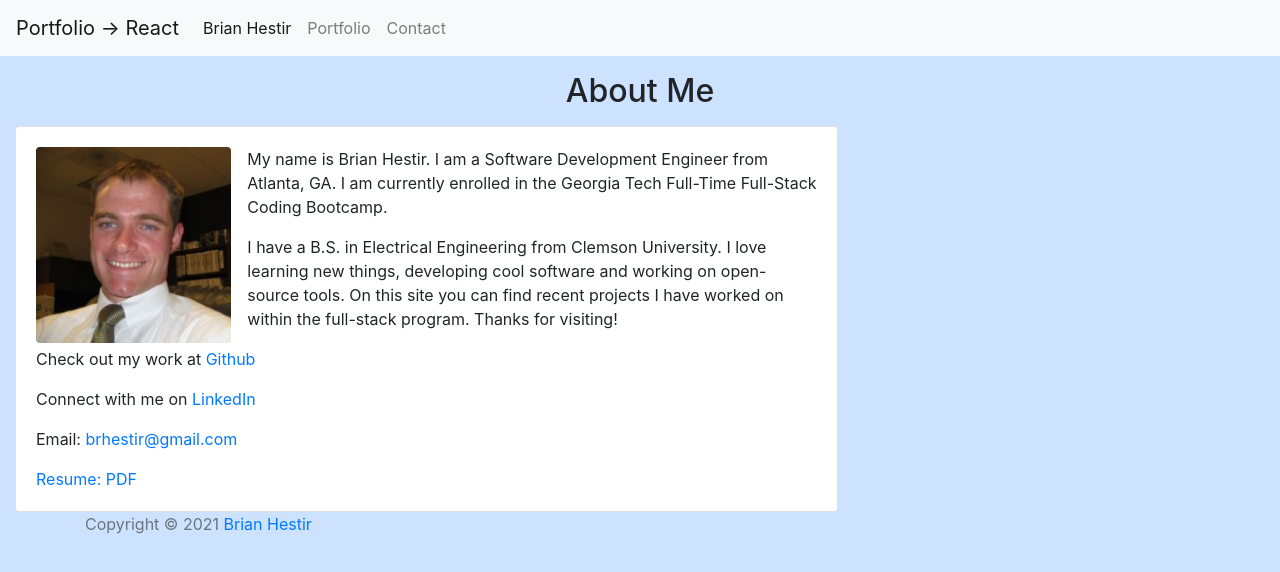
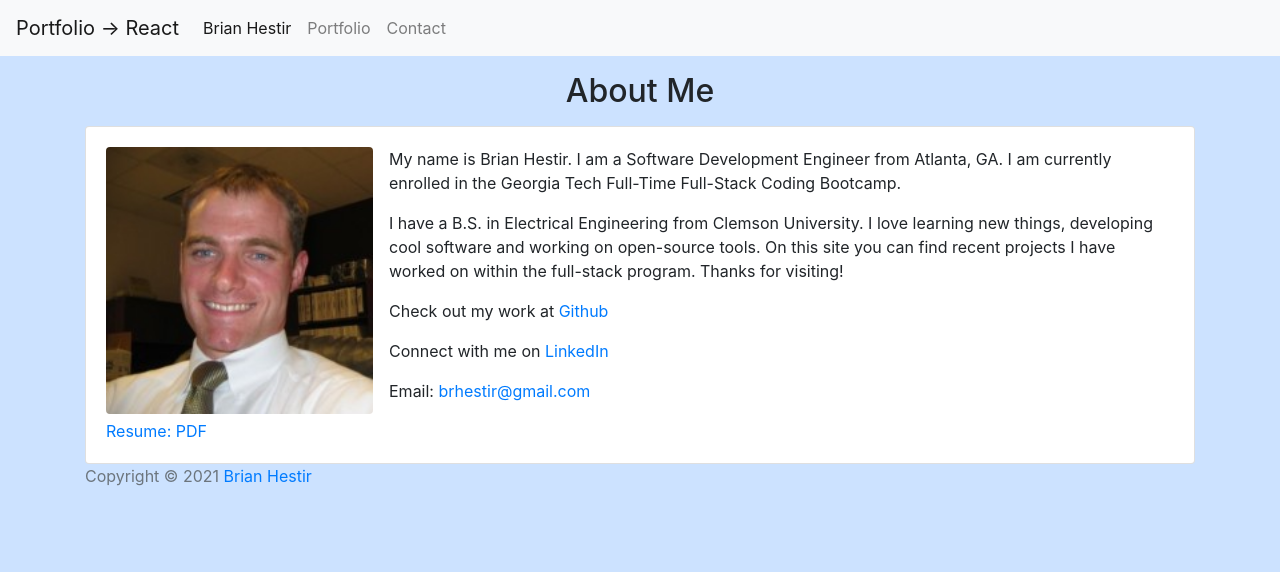
Before and after one commit to brhestir/react-portfolio, a React (Create React App) app: page /#/aboutme in a window 1280 px wide. Shown: the top 572 px of the page. Built offline with nearby package versions, Linux system fonts and the light colour scheme.

Commit message:
Centering oneself

```diff
--- a/src/pages/AboutMe.js
+++ b/src/pages/AboutMe.js
@@ -4,10 +4,9 @@ import profilePicPng from '../assets/images/profilepic.jpeg';
 const Home = () => {
 	return (
 		<>
-			<div className="container-fluid h-100" id="container-background">
-			<h2 className="text-center m-3">About Me</h2>
-				<div className="row h-100">
-					<div className="col-lg-8 col-sm-8">
+			<div className="container" id="container-background">
+				<h2 className="text-center m-3">About Me</h2>
+					<div className="card-group">
 						<div className="card" id="card-content-box">
 							<div className="card-body">
 								<img src={profilePicPng} className="rounded float-left w-25 mr-3" alt="Brian Hestir profile thumbnail"/>
@@ -20,7 +19,6 @@ const Home = () => {
 							</div>
 						</div>
 					</div>
-				</div>
 			</div>
 		</>
 	);
--- a/src/pages/Contact.js
+++ b/src/pages/Contact.js
@@ -3,11 +3,9 @@ import React from 'react';
 const Contact = () => {
 	return (
 		<>
-			<div className="container-fluid h-100" id="container-background">
+			<div className="container" id="container-background">
 				<h2 className="text-center m-3">Contact</h2>
-				<div className="row h-100">
-					<div className="col-lg-2 col-sm-2"></div>
-					<div className="col-lg-6 col-sm-6 m-3">
+				<div className="card-group">
 					<div className="card" id="card-content-box">
 						<section className="card-body">
 							<form>
@@ -29,7 +27,6 @@ const Contact = () => {
 					</div>
 				</div>
 			</div>
-			</div>
 		</>
 	);
 };
```
Lines whose indentation alone changed are shown as unchanged.
